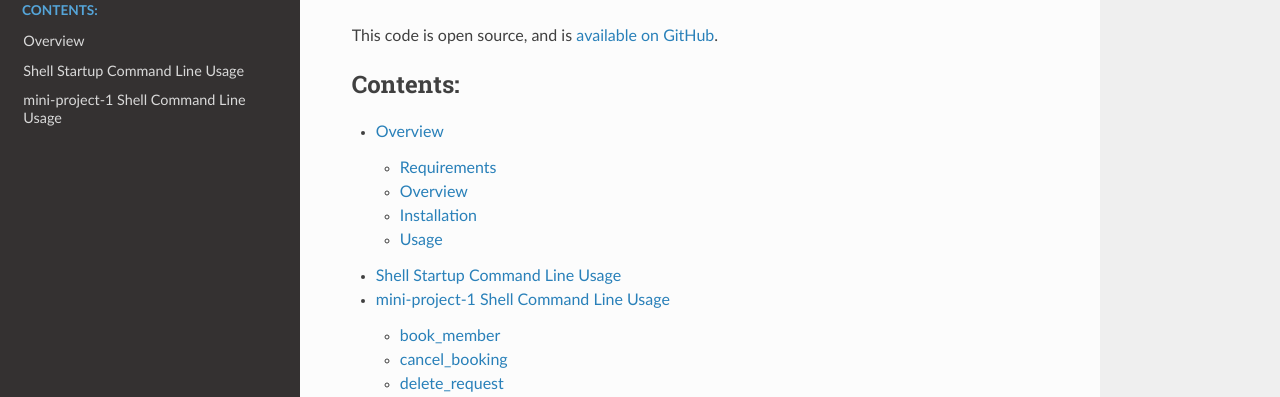
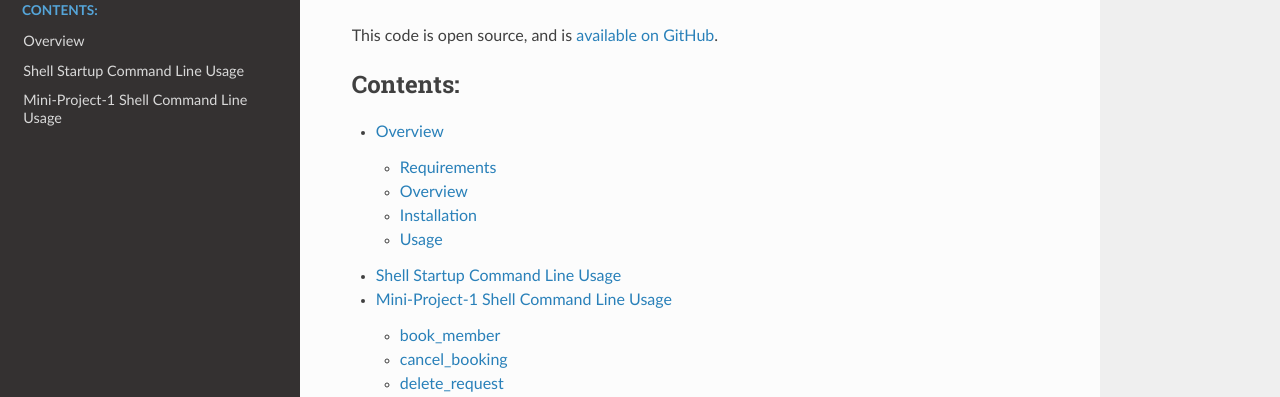
Before and after one commit to CMPUT291PROJECT1F18/Mini-Project-1, a Sphinx documentation site: the page built from docs/index.rst, in a window 1280 px wide and 1166 px high. Shown: the part 136-533 px from the top of the window. Built offline with Sphinx 7.4.7 and the Read the Docs theme 2.0.0, drawn with Linux system fonts in a browser that asks for light colours.

Commit message:
doc improvements

```diff
--- a/docs/index.rst
+++ b/docs/index.rst
@@ -11,7 +11,7 @@ This code is open source, and is `available on GitHub`_.
 
    Overview<readme>
    Shell Startup Command Line Usage<commands>
-   mini-project-1 Shell Command Line Usage <shellcommands>
+   Mini-Project-1 Shell Command Line Usage <shellcommands>
 
 Indices and tables
 ==================
```
